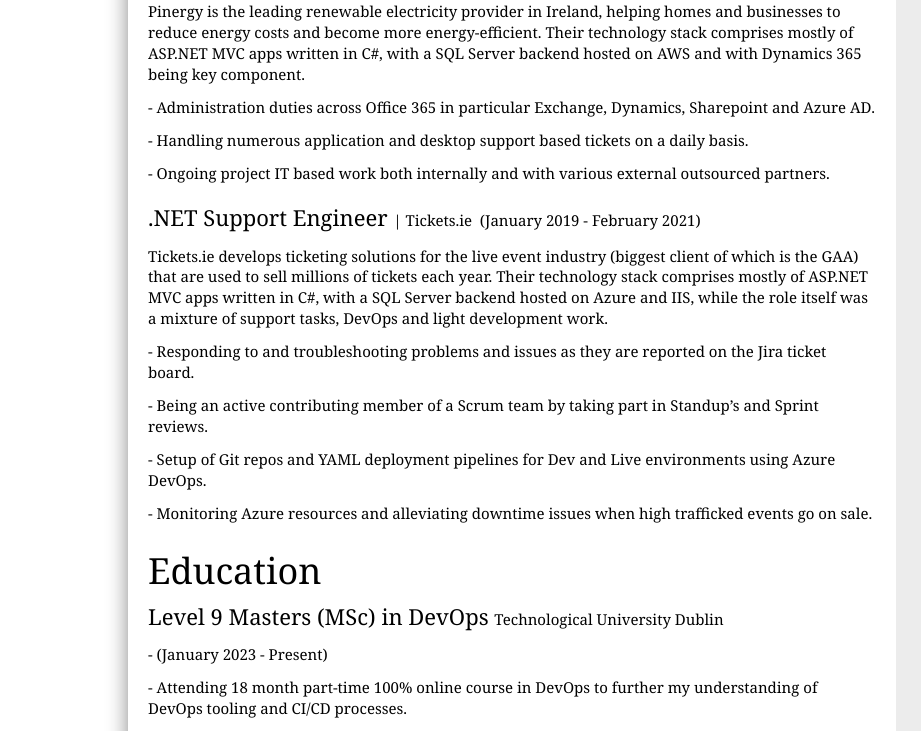
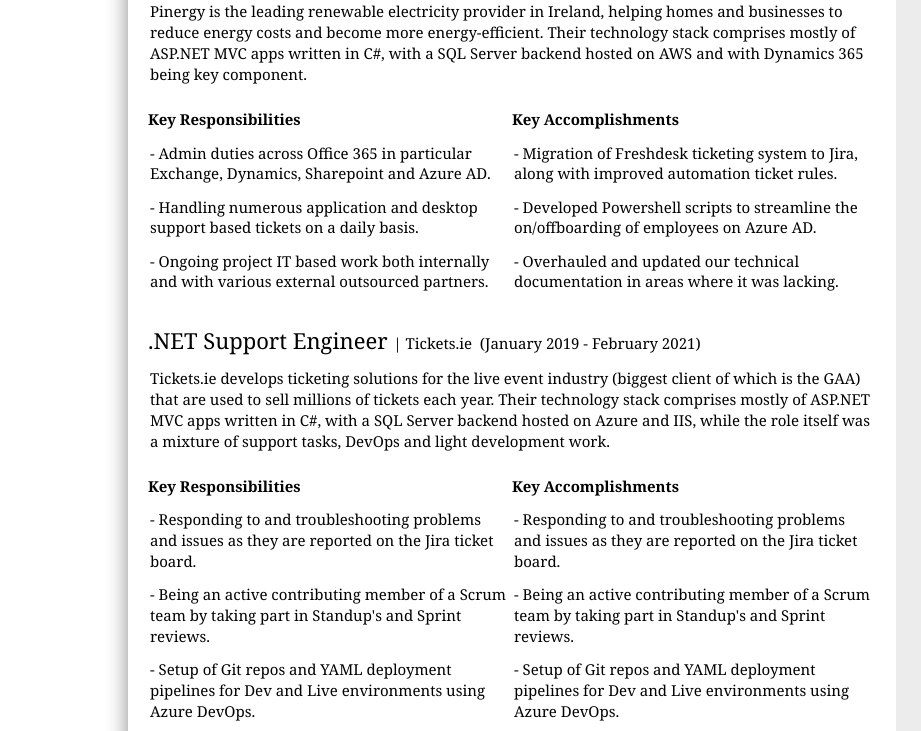
Before and after one commit to richard-coffey/Static-Web-App, a website: page src/index.html in a window 1280 px wide. Shown: the part 506-1237 px from the top of the page, 0-921 px from the left. Drawn offline with Linux system fonts and the light colour scheme; no server answers.

Commit message:
more css fixing

```diff
--- a/src/index.html
+++ b/src/index.html
@@ -52,19 +52,38 @@
             <br />
             <h1 class="work_title">Applications Support Analyst <span class='company'>| Pinergy&nbsp;&nbsp;(March 2022 - Present)</span></h1>
             <h2 class="work_description">Pinergy is the leading renewable electricity provider in Ireland, helping homes and businesses to reduce energy costs and become more energy-efficient. Their technology stack comprises mostly of ASP.NET MVC apps written in C#, with a SQL Server backend hosted on AWS and with Dynamics 365 being key component.</h2>
-            <h2 class="work_description">- Administration duties across Office 365 in particular Exchange, Dynamics, Sharepoint and Azure AD.</h2>
+            <div class="work-divide-1">
+              <h2 class="work_description-divide">Key Responsibilities</h2>
+            <h2 class="work_description">- Admin duties across Office 365 in particular Exchange, Dynamics, Sharepoint and Azure AD.</h2>
             <h2 class="work_description">- Handling numerous application and desktop support based tickets on a daily basis.</h2>
             <h2 class="work_description">- Ongoing project IT based work both internally and with various external outsourced partners.</h2>
+            </div>
+            <div class="work-divide-2">
+              <h2 class="work_description-divide">Key Accomplishments</h2>
+            <h2 class="work_description">- Migration of Freshdesk ticketing system to Jira, along with improved automation ticket rules.</h2>
+            <h2 class="work_description">- Developed Powershell scripts to streamline the on/offboarding of employees on Azure AD.</h2>
+            <h2 class="work_description">- Overhauled and updated our technical documentation in areas where it was lacking.</h2>
+            </div>
           </div>
 
-          <div class="work_experience_role-1">
+          <div class="work_experience_role">
             <br />
             <h1 class="work_title">.NET Support Engineer <span class='company'>| Tickets.ie&nbsp;&nbsp;(January 2019 - February 2021)</span></h1>
             <h2 class="work_description">Tickets.ie develops ticketing solutions for the live event industry (biggest client of which is the GAA) that are used to sell millions of tickets each year. Their technology stack comprises mostly of ASP.NET MVC apps written in C#, with a SQL Server backend hosted on Azure and IIS, while the role itself was a mixture of support tasks, DevOps and light development work.</h2>
+            <div class="work-divide-1">
+              <h2 class="work_description-divide">Key Responsibilities</h2>
             <h2 class="work_description">- Responding to and troubleshooting problems and issues as they are reported on the Jira ticket board.</h2>
-            <h2 class="work_description">- Being an active contributing member of a Scrum team by taking part in Standup’s and Sprint reviews.</h2>
+            <h2 class="work_description">- Being an active contributing member of a Scrum team by taking part in Standup's and Sprint reviews.</h2>
             <h2 class="work_description">- Setup of Git repos and YAML deployment pipelines for Dev and Live environments using Azure DevOps.</h2>
             <h2 class="work_description">- Monitoring Azure resources and alleviating downtime issues when high trafficked events go on sale.</h2>
+            </div>
+            <div class="work-divide-2">
+              <h2 class="work_description-divide">Key Accomplishments</h2>
+            <h2 class="work_description">- Responding to and troubleshooting problems and issues as they are reported on the Jira ticket board.</h2>
+            <h2 class="work_description">- Being an active contributing member of a Scrum team by taking part in Standup's and Sprint reviews.</h2>
+            <h2 class="work_description">- Setup of Git repos and YAML deployment pipelines for Dev and Live environments using Azure DevOps.</h2>
+            <h2 class="work_description">- Monitoring Azure resources and alleviating downtime issues when high trafficked events go on sale.</h2>
+            </div>
           </div>
         </div>
 
--- a/src/styles.css
+++ b/src/styles.css
@@ -87,9 +87,6 @@
   font-size: 36px;
   margin-bottom: -5px;
 }
-.work_experience_role-1{
-  margin-top: -25px;
-}
 .work_title{
   font-size: 22px;
 }
@@ -98,6 +95,12 @@
 }
 .work_description{
   font-size: 15px;
+  padding-left: 2px;
+  padding-right: 2px;
+}
+.work_description-divide{
+  font-size: 15px;
+  font-weight: bold;
 }
 .work_description .per_store{
   font-style: italic;
@@ -231,3 +234,13 @@
 .form-text {
   margin: 5px;
 }
+.work-divide-1 {
+  width: 50%;
+  float: left;
+  margin-bottom: 25px;
+}
+.work-divide-2 {
+  width: 50%;
+  float: right;
+  margin-bottom: 25px;
+}
```
